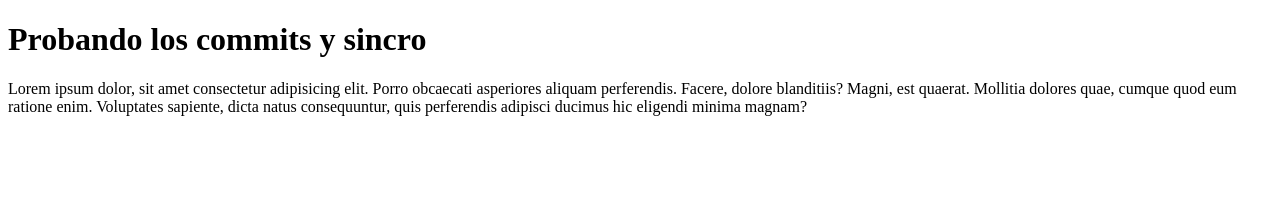
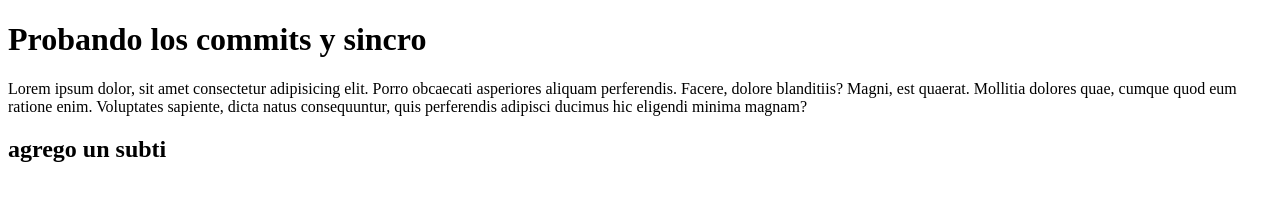
Before and after one commit to ArielMichelli/proyecto-git-41630, a plain HTML site: page index.html in a window 1280 px wide. Drawn offline with Linux system fonts and the light colour scheme.

Commit message:
Agregando h2

```diff
--- a/index.html
+++ b/index.html
@@ -9,5 +9,6 @@
 <body>
     <h1>Probando los commits y sincro</h1>
     <p>Lorem ipsum dolor, sit amet consectetur adipisicing elit. Porro obcaecati asperiores aliquam perferendis. Facere, dolore blanditiis? Magni, est quaerat. Mollitia dolores quae, cumque quod eum ratione enim. Voluptates sapiente, dicta natus consequuntur, quis perferendis adipisci ducimus hic eligendi minima magnam?</p>
-</body>
+    <h2>agrego un subti </h2>
+    </body>
 </html>
```
